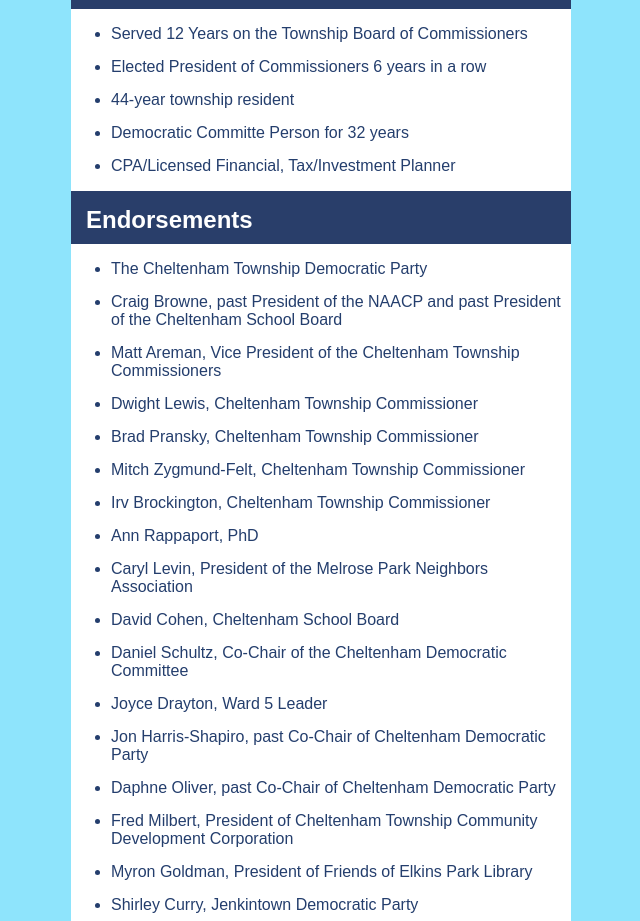
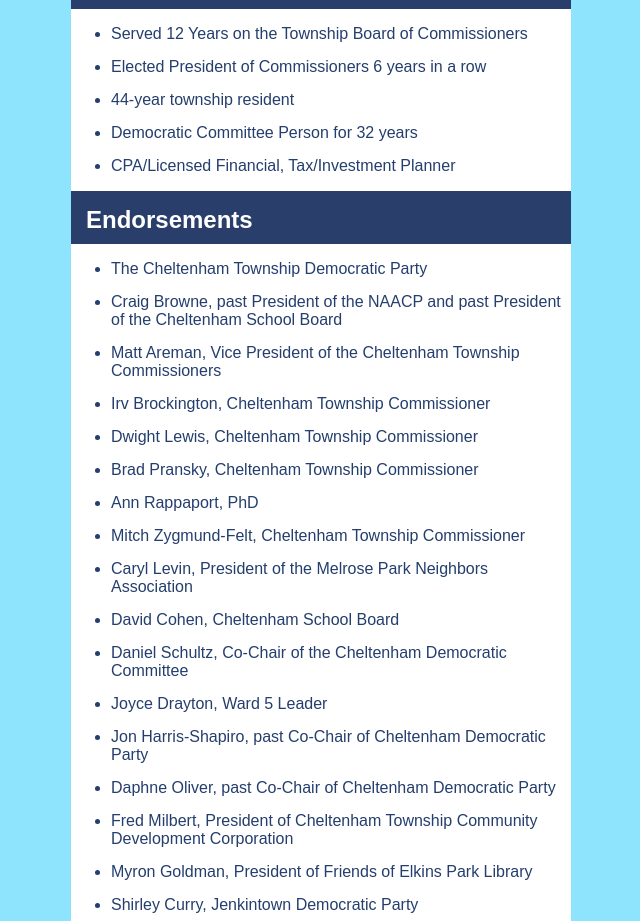
Before and after one commit to norrisforcheltenham/website, a SvelteKit app: page / in a window 1280 px wide. Shown: the part 1100-2021 px from the top of the page, without its empty margins (319-959 px from the left). Built offline with nearby package versions, Linux system fonts and the light colour scheme.

Commit message:
Fix a typo

```diff
--- a/src/routes/+page.svelte
+++ b/src/routes/+page.svelte
@@ -24,7 +24,7 @@
 		<li>Served 12 Years on the Township Board of Commissioners</li>
 		<li>Elected President of Commissioners 6 years in a row</li>
 		<li>44-year township resident</li>
-		<li>Democratic Committe Person for 32 years</li>
+		<li>Democratic Committee Person for 32 years</li>
 		<li>CPA/Licensed Financial, Tax/Investment Planner</li>
 	</ul>
 	<h2>Endorsements</h2>
@@ -34,11 +34,11 @@
 			Craig Browne, past President of the NAACP and past President of the Cheltenham School Board
 		</li>
 		<li>Matt Areman, Vice President of the Cheltenham Township Commissioners</li>
+		<li>Irv Brockington, Cheltenham Township Commissioner</li>
 		<li>Dwight Lewis, Cheltenham Township Commissioner</li>
 		<li>Brad Pransky, Cheltenham Township Commissioner</li>
+		<li>Ann Rappaport, PhD</li>
 		<li>Mitch Zygmund-Felt, Cheltenham Township Commissioner</li>
-		<li>Irv Brockington, Cheltenham Township Commissioner</li>
-		<li>Ann Rappaport, PhD</li>
 		<li>Caryl Levin, President of the Melrose Park Neighbors Association</li>
 		<li>David Cohen, Cheltenham School Board</li>
 		<li>Daniel Schultz, Co-Chair of the Cheltenham Democratic Committee</li>
```
